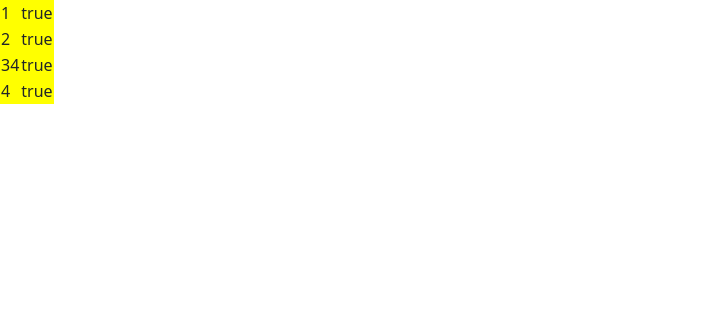
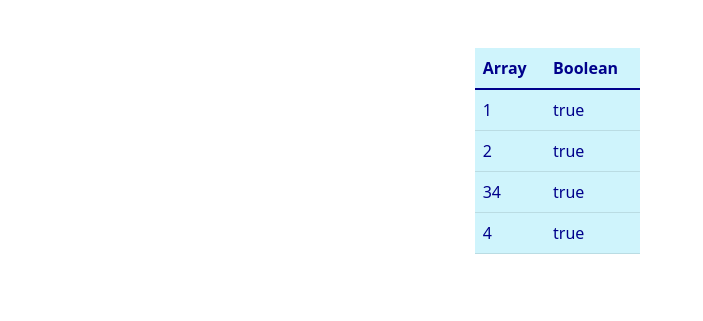
Before and after one commit to Niniatura/Vue-web-components-marcos, a plain HTML site: page index.html in a window 1280 px wide. Shown: the whole page, without its empty margins (0-703 px from the left). Drawn offline with nearby package versions, Linux system fonts and the light colour scheme.

Commit message:
Tabla con datos

```diff
--- a/components/componente1.js
+++ b/components/componente1.js
@@ -1,12 +1,20 @@
 Vue.component('componente1', {
     template: //html
     `
-    <table>
-        <tr v-for="(item, i) in array">
-            <td>{{item}}</td>
-            <td>{{boolean}}</td>
-        </tr>
+    <table class="table">
+        <thead>
+            <tr>
+            <th scope="col">Array</th>
+            <th scope="col">Boolean</th>
+            </tr>
+        </thead>
+        <tbody>
+            <tr v-for="(item, i) in array">
+                <td>{{item}}</td>
+                <td>{{boolean}}</td>
+            </tr>
+        </tbody>
     </table>
     `,
-    props:['array','style','boolean']
+    props:['array','MyStyle','boolean']
 })
--- a/index.html
+++ b/index.html
@@ -4,26 +4,26 @@
     <meta charset="UTF-8">
     <meta http-equiv="X-UA-Compatible" content="IE=edge">
     <meta name="viewport" content="width=device-width, initial-scale=1.0">
-    <!--BOOTSTRAP CON CDN-->
     <link rel="stylesheet" href="https://cdn.jsdelivr.net/npm/bootstrap@5.1.3/dist/css/bootstrap.min.css" integrity="sha384-1BmE4kWBq78iYhFldvKuhfTAU6auU8tT94WrHftjDbrCEXSU1oBoqyl2QvZ6jIW3" crossorigin="anonymous">
+    <link rel="stylesheet" href="styles.css">
     <!--VUE CON CDN-->
     <script src="https://cdn.jsdelivr.net/npm/vue@2.6.10/dist/vue.js"></script>
     <script src="components/componente1.js"></script>
     <title>Vue Components</title>
 </head>
 <body>
-    <div id="app">
-        <componente1 :array="numbers" :style="newStyle" :boolean="boolean"></componente1>
+    <div id="app" class="col-md-4 p-5 mx-auto">
+        <componente1 :array="numbers" :class="newClass" :boolean="boolean"></componente1>
 
     </div>
 
     <script>
 
         const app= new Vue({
-            el:'#app',
+            el:"#app",
             data:{
               numbers:[1,2,34,4],
-              newStyle:'background-color:yellow;',
+              newClass:"table-info",
               boolean:true
             }
         })
--- /dev/null
+++ b/styles.css
@@ -0,0 +1,7 @@
+.table{
+    width: 50%;
+    align-self: center;
+}
+.table-info{
+    color: darkblue;
+}
```
